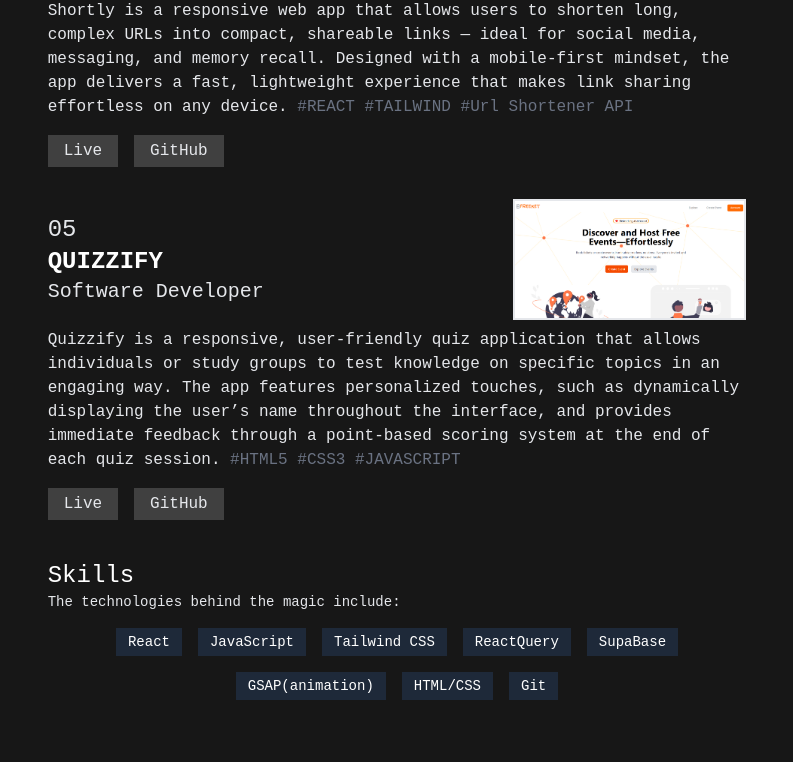
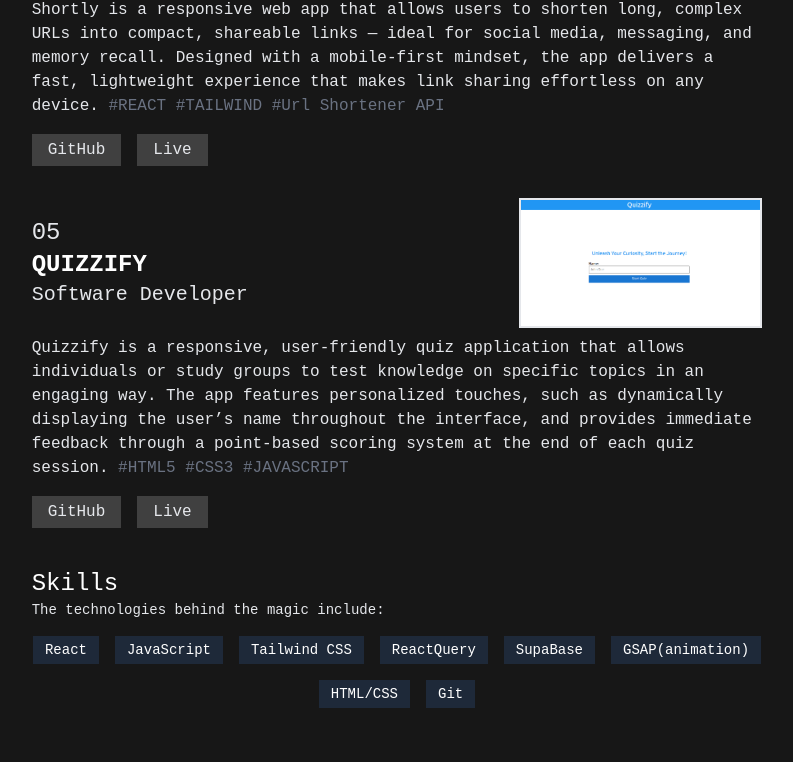
Before and after one commit to TheOnlyAbdull/portfolio-v2, a React (Vite) app: page / in a window 1280 px wide. Shown: the part 1719-2481 px from the top of the page, without its empty margins (243-1036 px from the left). Built offline with nearby package versions, Linux system fonts and the light colour scheme.

Commit message:
minor fixes

```diff
--- a/src/component/Experience.jsx
+++ b/src/component/Experience.jsx
@@ -7,7 +7,7 @@ import Project from "./Project";
 
 function Experience() {
   return (
-    <div className="px-6 mt-10 md:w-8/12 lg:w-7/12 mx-auto ">
+    <div className="px-2 mt-10 md:w-8/12 lg:w-7/12 mx-auto ">
       <h2 className="text-2xl text-white">Experience/Project</h2>
       <p className="text-sm">Some of my commitments include:</p>
       <Project
@@ -56,7 +56,7 @@ function Experience() {
         role="Software Developer"
         description="Quizzify is a responsive, user-friendly quiz application that allows individuals or study groups to test knowledge on specific topics in an engaging way. The app features personalized touches, such as dynamically displaying the user’s name throughout the interface, and provides immediate feedback through a point-based scoring system at the end of each quiz session."
         technologies={["HTML5", "CSS3", "JAVASCRIPT", ]}
-        image={freeketImg}
+        image={quizzify}
         liveUrl="https://quiziify.netlify.app/"
         gitHubUrl="https://github.com/TheOnlyAbdull/Q-and-A"
       />
--- a/src/component/Hero.jsx
+++ b/src/component/Hero.jsx
@@ -2,7 +2,7 @@ import Links from "./Links";
 
 function Hero() {
   return (
-    <div className="px-6 pt-22 md:w-8/12 lg:w-7/12 mx-auto">
+    <div className="px-2 pt-22 md:w-8/12 lg:w-7/12 mx-auto">
       <p className="text-sm mb-6">
         <span className="border-b-2 pb-2">MEET THE</span> PROFESSIONAL
       </p>
--- a/src/component/Project.jsx
+++ b/src/component/Project.jsx
@@ -16,8 +16,8 @@ function Project({ id, project, role, description, technologies, image, liveUrl,
             {description} <span className="text-gray-500">{technologies.map((e)=> `#${e} `).reduce((prev, curr) => [prev, curr])}</span>
           </p>
           <div className="flex gap-4 mt-4">
+            <Button url={gitHubUrl}>GitHub</Button>
             <Button url={liveUrl}>Live</Button>
-            <Button url={gitHubUrl}>GitHub</Button>
           </div>
         </div>
       </div>
--- a/src/component/Skills.jsx
+++ b/src/component/Skills.jsx
@@ -2,13 +2,13 @@ import Technology from "./Technology";
 
 function Skills() {
   return (
-    <div className="md:w-8/12 lg:w-7/12 mx-auto mt-10">
-      <p className="text-2xl text-white px-6 ">Skills</p>
-      <p className="text-sm px-6  mx-auto">
+    <div className="md:w-8/12 lg:w-7/12 mx-auto mt-10 px-2">
+      <p className="text-2xl text-white ">Skills</p>
+      <p className="text-sm  mx-auto">
         The technologies behind the magic include:
       </p>
       <div>
-        <div className="flex flex-wrap gap-4 justify-center px-6 mt-4  mx-auto">
+        <div className="flex flex-wrap gap-4 justify-center mt-4  mx-auto">
           <Technology>React</Technology>
           <Technology>JavaScript</Technology>
           <Technology>Tailwind CSS</Technology>
--- a/src/component/header.jsx
+++ b/src/component/header.jsx
@@ -3,7 +3,7 @@ import Button from "./Button";
 
 function Header() {
   return (
-    <div className="tranparent fixed bg-neutral-900  w-full font-plex text-gray-300 px-6 py-6 flex justify-between items-center md:px-16  ">
+    <div className="tranparent fixed bg-neutral-900  w-full font-plex text-gray-300 px-4 py-6 flex justify-between items-center md:px-16  ">
       <div className="text-2xl md:text-3xl flex gap-2 items-center">
         <span>=&gt;</span>
         <span>Abdullah.</span>
```
